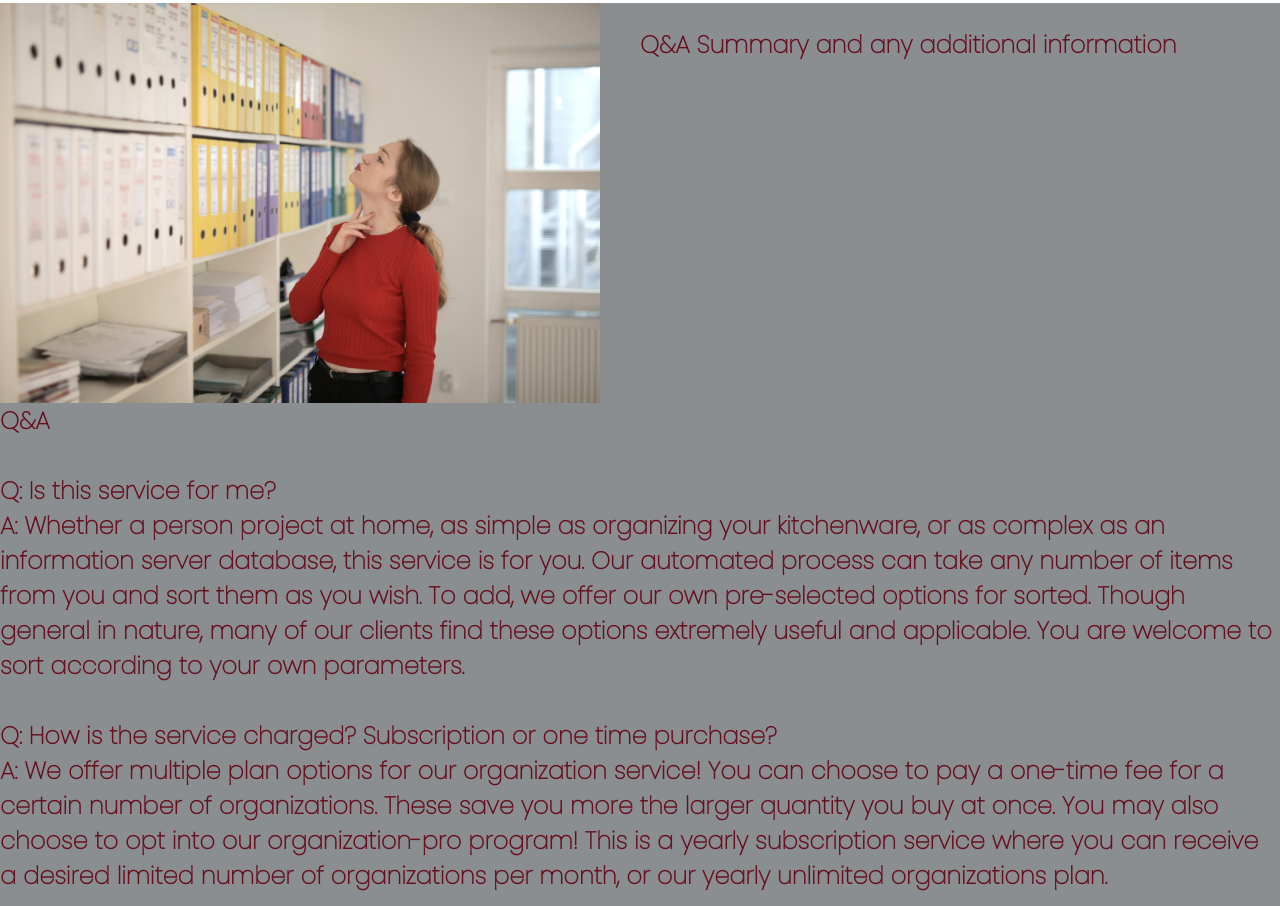
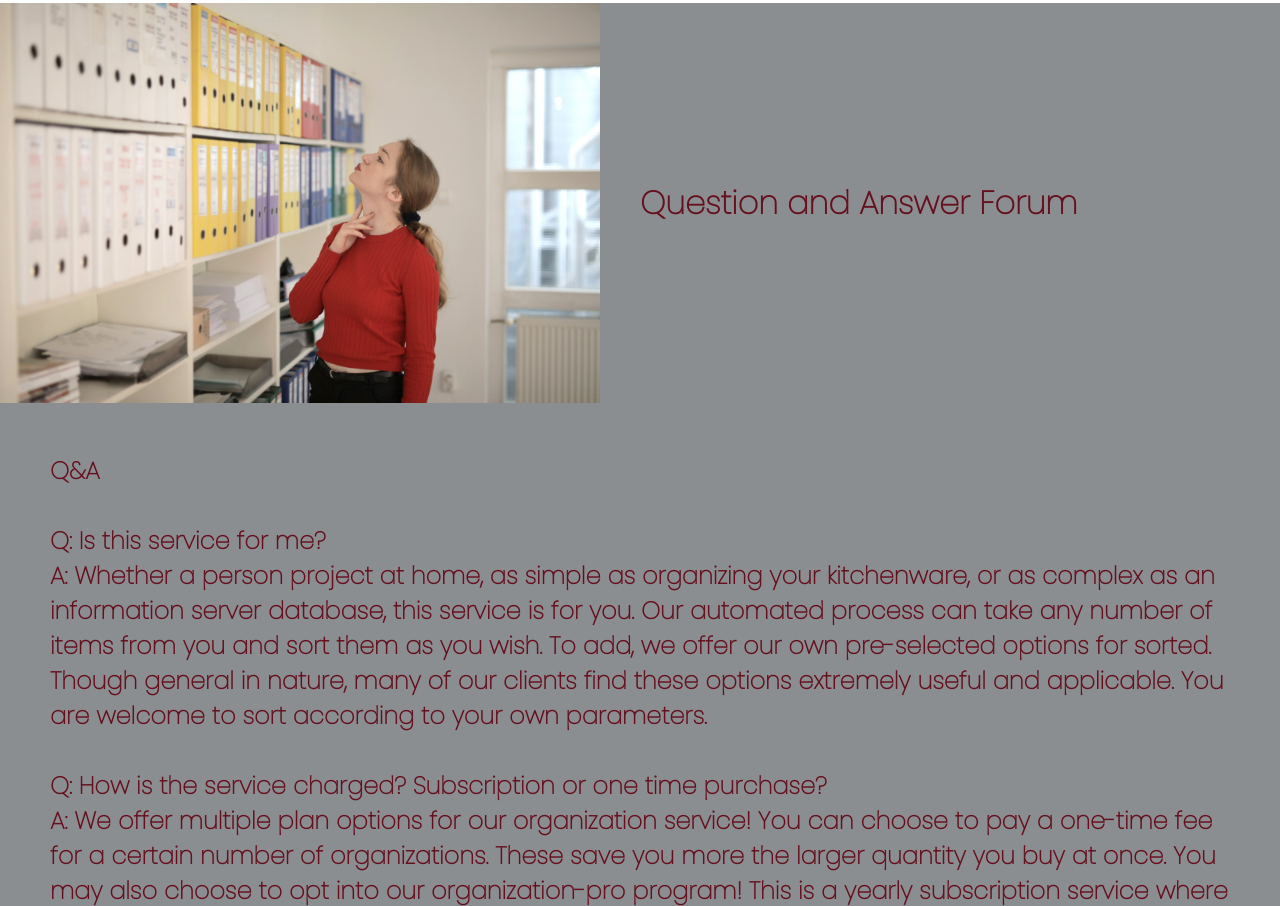
Before and after one commit to ccharles70351/wdd130, a plain HTML site: page organize/q&a.html in a window 1280 px wide. Shown: the part 208-1114 px from the top of the page. Drawn offline with Linux system fonts and the light colour scheme; a web font is replaced by a local one.

Commit message:
Question and answer page

```diff
--- a/organize/q&a.html
+++ b/organize/q&a.html
@@ -29,7 +29,7 @@
             <!-- This is where new content goes for each subpage -->
             <section class="qa-img">
                 <img src="images/file-cabinet.jpg" alt="woman thinking">
-                <p>Q&A Summary and any additional information</p>
+                <p>Question and Answer Forum</p>
             </section>
             <section class="qa-content">
                 <p>Q&A<br>
--- a/organize/styles/style.css
+++ b/organize/styles/style.css
@@ -129,12 +129,15 @@ nav a {
 .qa-img p {
     grid-column-start: 3;
     grid-column-end: 5;
+    align-self: center;
+    font-size: xx-large;
 }
 
 .qa-content p {
     grid-column-start: 1;
     grid-column-end: 5;
     margin: 0 auto;
+    padding: 50px;
 
 }
 
```
